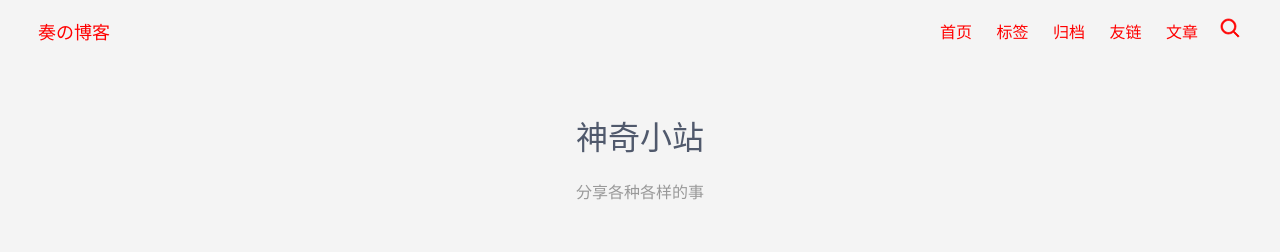
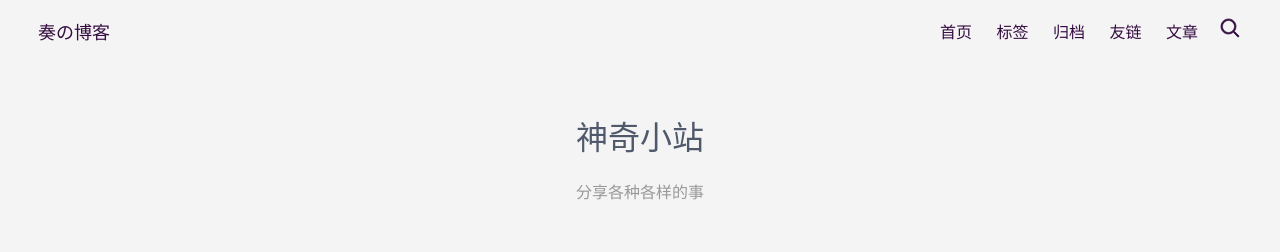
Before and after one commit to 1591682454/1591682454.github.io, a plain HTML site: page index.html in a window 1280 px wide. Shown: the top 252 px of the page. Drawn offline with Linux system fonts and the light colour scheme.

Commit message:
Site updated: 2021-03-22 21:48:05

```diff
--- a/css/style/main.css
+++ b/css/style/main.css
@@ -1,5 +1,5 @@
 :root {
-  --main-color: red;
+  --main-color: #350b40;
   --bg-color: #f4f4f4;
   --bg-content-color: #fff;
   --bg-menu: #eceef2;
```
